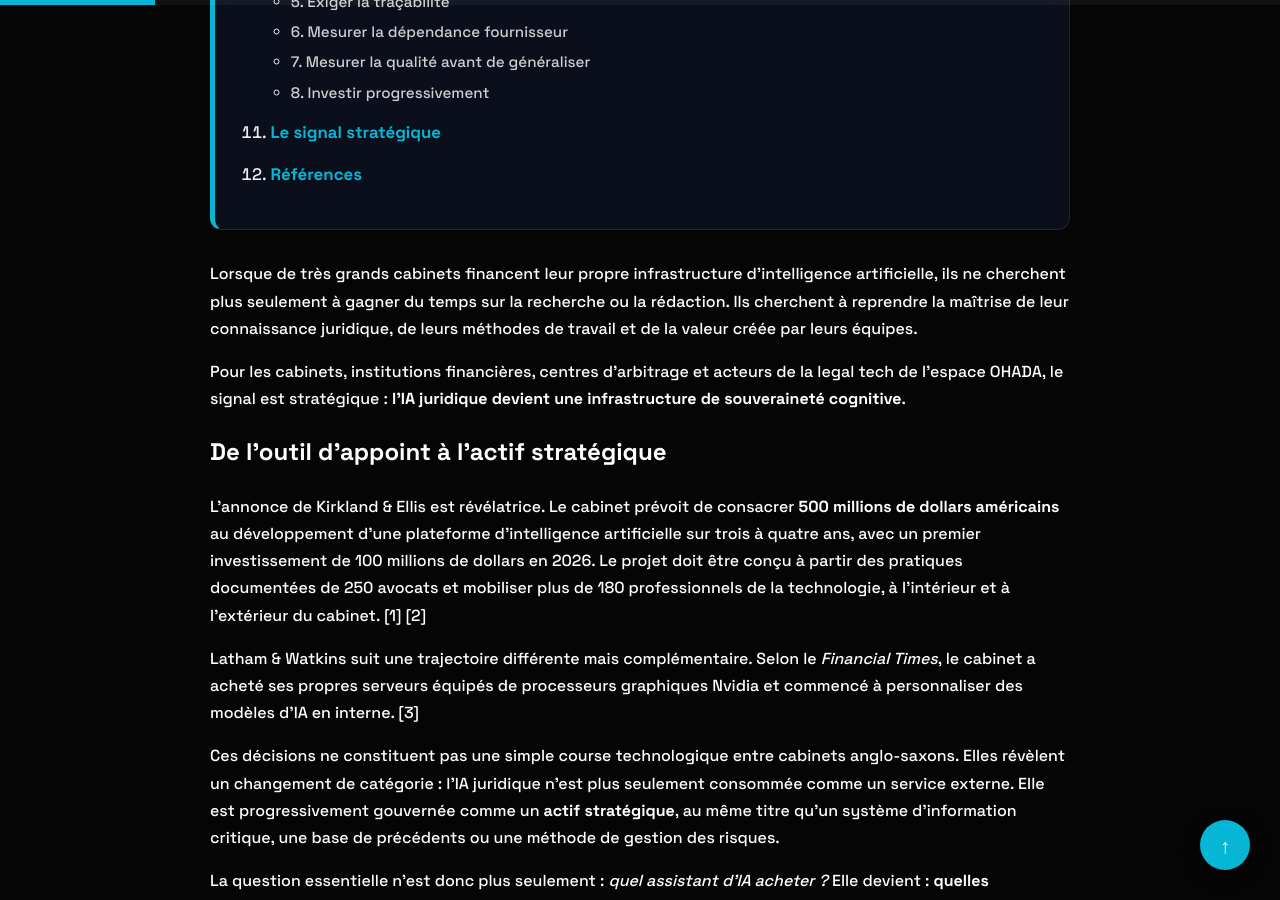
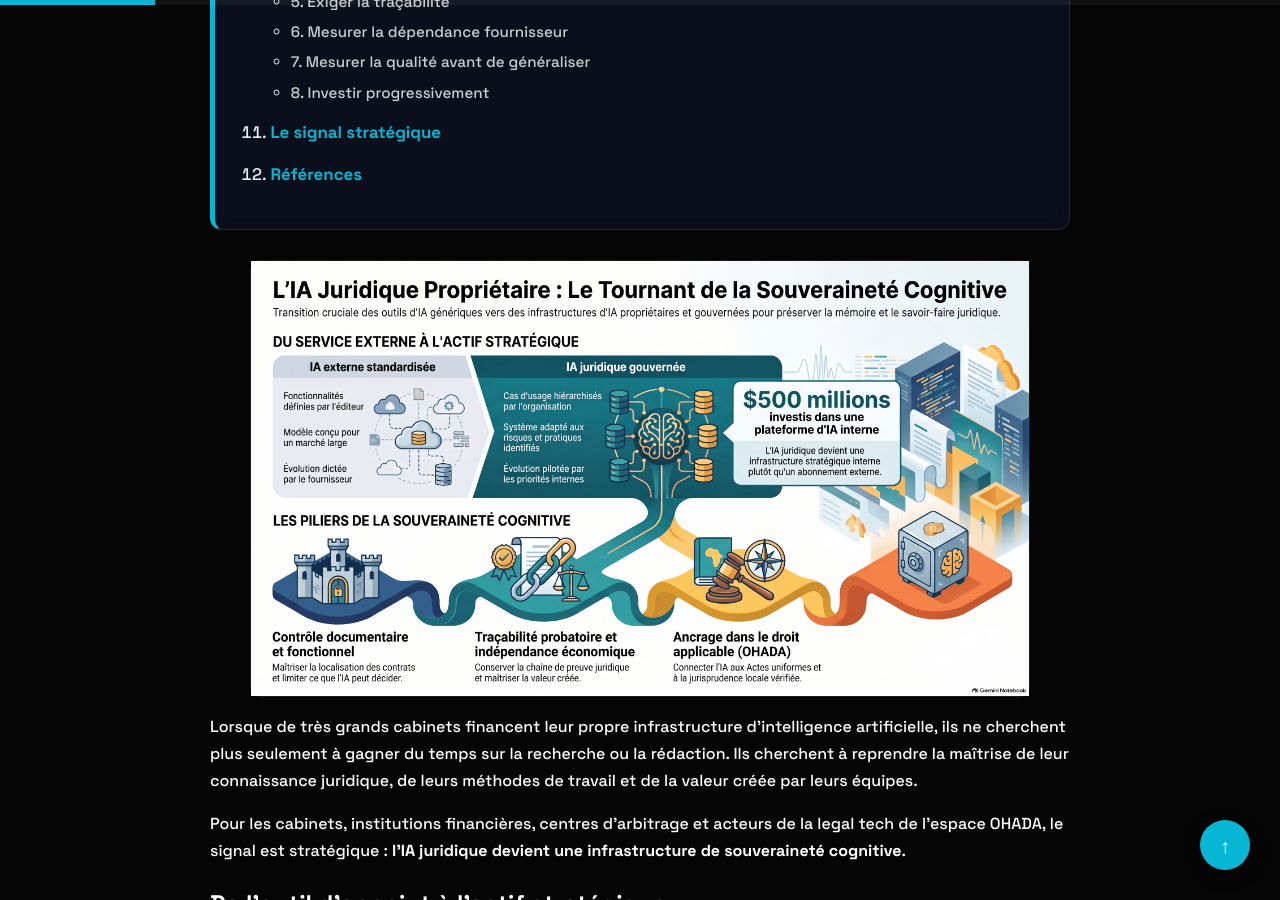
Before and after one commit to GSF-CONSULTING-INTERNATIONALE/.github.io-, a Jekyll site: the page built from _posts/2026-09-27-ia-juridique-proprietaire-souverainete-cognitive-ohada.md, in a window 1280 px wide and 900 px high, scrolled down 1484 px. Built offline with Jekyll 4.4.1, drawn with Linux system fonts in a browser that asks for light colours.

Commit message:
Ajoute l'image de couverture à l'analyse du 27/09
Co-Authored-By: Claude Opus 5.5 <noreply@anthropic.com>
Claude-Session: https://claude.ai/code/session_01M7hMwWzoztfgmuSREjgkSj

```diff
--- a/_posts/2026-09-27-ia-juridique-proprietaire-souverainete-cognitive-ohada.md
+++ b/_posts/2026-09-27-ia-juridique-proprietaire-souverainete-cognitive-ohada.md
@@ -18,6 +18,7 @@ tags:
   - LCB-FT
   - Arbitrage
   - Legal tech
+image: /uploads/ia-juridique-proprietaire-souverainete-cognitive-ohada.png
 excerpt: >
   Kirkland & Ellis et Latham & Watkins investissent dans leur propre IA juridique. Quels enseignements pour les cabinets, banques et acteurs OHADA en Afrique francophone ?
 focus_keywords:
```
